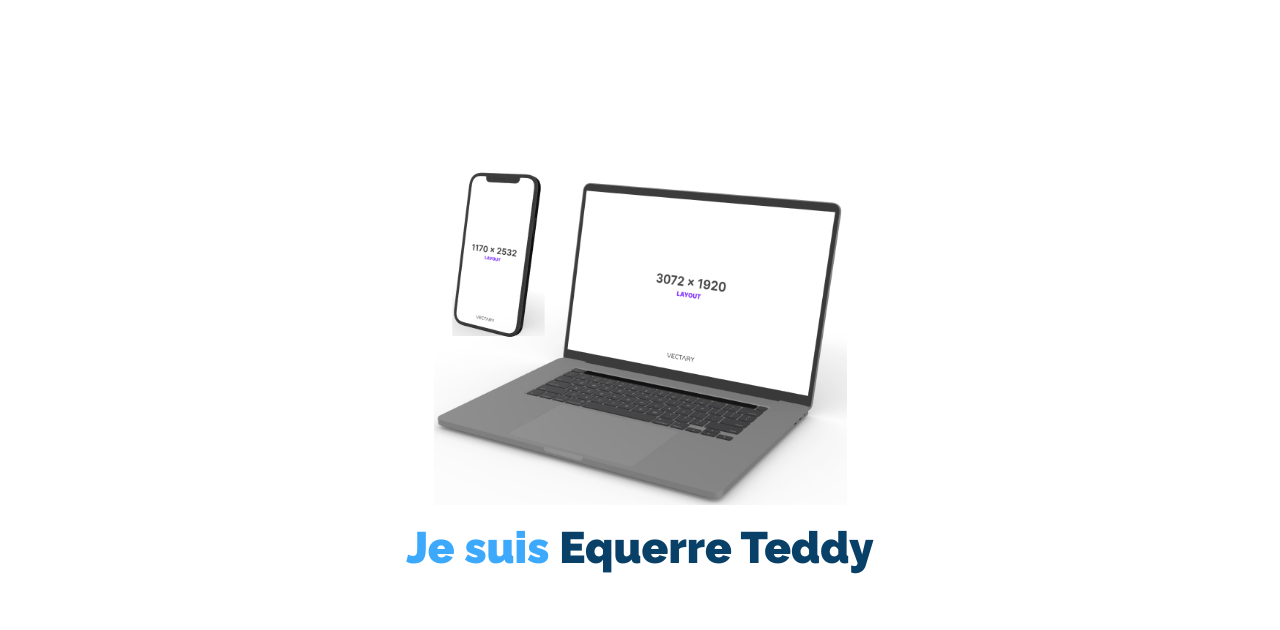
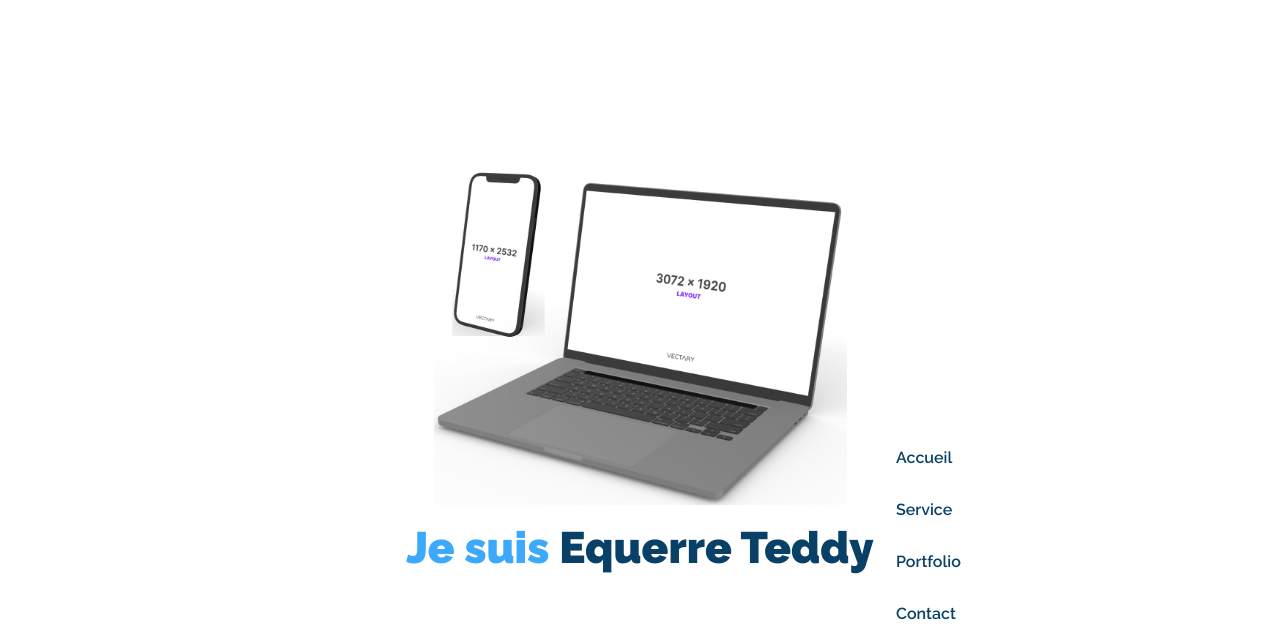
Before and after one commit to maakino/Portfolio, a website: page index.html in a window 1280 px wide. Shown: the part 147-777 px from the top of the page. Drawn offline with Linux system fonts and the light colour scheme.

Commit message:
add timeline with no js

```diff
--- a/index.html
+++ b/index.html
@@ -27,8 +27,18 @@
     </header>
     <!-- Main -->
     <main>
+
         <!--accueil -->
         <section class="home" id="home">
+            <div class="timeline">
+                <ul>
+                    <li><a href="#home">Accueil</a></li>
+                    <li><a href="#service">Service</a></li>
+                    <li><a href="#portfolio">Portfolio</a></li>
+                    <li><a href="#contact">Contact</a></li>
+                </ul>
+
+            </div>
             <div class="home__containt">
                 <!-- Img -->
                 <div class="home__containt-img">
@@ -192,4 +202,5 @@
     </footer>
     <script src="js/script.js"></script>
 </body>
+
 </html>
--- /dev/null
+++ b/src/scss/page/timeline.scss
@@ -0,0 +1,22 @@
+.timeline{
+    position: fixed;
+    width: 106px;
+    height: 208px;
+    left: 896px;
+    top: 579px;
+    ul{
+        display: flex;
+        flex-direction: column;
+        justify-content: space-around;
+        height: 100%;
+    }
+    a{
+        text-decoration: none;
+        color: white;
+        font-size: 16px;
+        font-family: var(--Raleway-SemiBold);
+        color: var(--btn-secondary-color);
+        font-weight: 600;
+        text-align: left;
+    }
+}
--- a/src/scss/style.scss
+++ b/src/scss/style.scss
@@ -9,6 +9,7 @@
 @import 'layout/header';
 @import 'layout/footer';
 //page
+@import 'page/timeline';
 @import 'page/home';
 @import 'page/portfolio';
 @import 'page/service';
```
Also changed, not shown: css/style.css, 1 other file.
